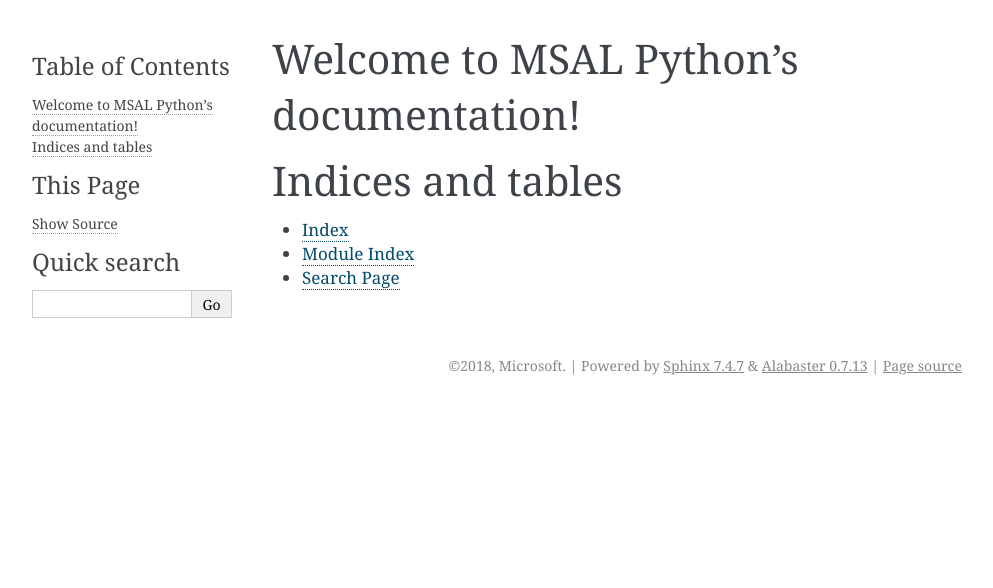
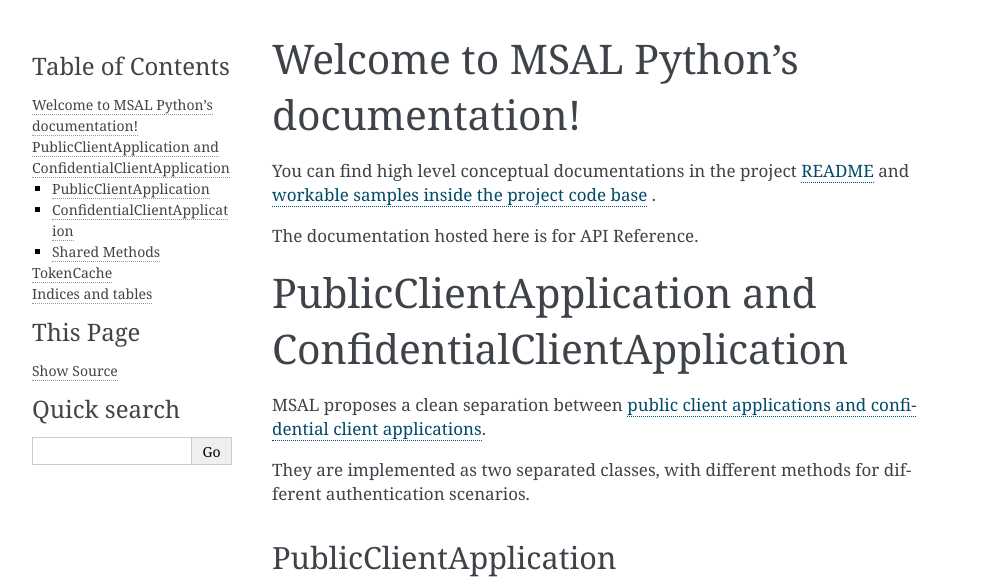
Before and after one commit to AzureAD/microsoft-authentication-library-for-python, a Sphinx documentation site: the page built from docs/index.rst, in a window 1280 px wide. Shown: the top 588 px of the page, without its empty margins (148-1141 px from the left). Built offline with Sphinx 7.4.7, drawn with Linux system fonts in a browser that asks for light colours; some of the changed text lies outside the part shown; grey boxes are pictures that could not be loaded.

Commit message:
Compose index.rst to actually provide documentation

```diff
--- a/docs/conf.py
+++ b/docs/conf.py
@@ -39,6 +39,7 @@
 # extensions coming with Sphinx (named 'sphinx.ext.*') or your custom
 # ones.
 extensions = [
+    'sphinx.ext.autodoc',
     'sphinx.ext.githubpages',
 ]
 
--- a/docs/index.rst
+++ b/docs/index.rst
@@ -2,6 +2,9 @@
    sphinx-quickstart on Tue Dec 18 10:53:22 2018.
    You can adapt this file completely to your liking, but it should at least
    contain the root `toctree` directive.
+
+.. This file is also inspired by
+   https://pythonhosted.org/an_example_pypi_project/sphinx.html#full-code-example
 
 Welcome to MSAL Python's documentation!
 =======================================
@@ -10,11 +13,68 @@
    :maxdepth: 2
    :caption: Contents:
 
+You can find high level conceptual documentations in the project
+`README <https://github.com/AzureAD/microsoft-authentication-library-for-python>`_
+and
+`workable samples inside the project code base
+<https://github.com/AzureAD/microsoft-authentication-library-for-python/tree/dev/sample>`_
+.
+
+The documentation hosted here is for API Reference.
+
+
+PublicClientApplication and ConfidentialClientApplication
+=========================================================
+
+MSAL proposes a clean separation between
+`public client applications and confidential client applications
+<https://tools.ietf.org/html/rfc6749#section-2.1>`_.
+
+They are implemented as two separated classes,
+with different methods for different authentication scenarios.
+
+PublicClientApplication
+-----------------------
+.. autoclass:: msal.PublicClientApplication
+   :members:
+
+ConfidentialClientApplication
+-----------------------------
+.. autoclass:: msal.ConfidentialClientApplication
+   :members:
+
+
+Shared Methods
+--------------
+Both PublicClientApplication and ConfidentialClientApplication
+have following methods inherited from their base class.
+You typically do not need to initiate this base class, though.
+
+.. autoclass:: msal.ClientApplication
+   :members:
+
+   .. automethod:: __init__
+
+
+TokenCache
+==========
+
+One of the parameter accepted by
+both `PublicClientApplication` and `ConfidentialClientApplication`
+is the `TokenCache`.
+
+.. autoclass:: msal.TokenCache
+   :members:
+
+You can subclass it to add new behavior, such as, token serialization.
+See `SerializableTokenCache` for example.
+
+.. autoclass:: msal.SerializableTokenCache
+   :members:
 
 
 Indices and tables
 ==================
 
 * :ref:`genindex`
-* :ref:`modindex`
 * :ref:`search`
```
